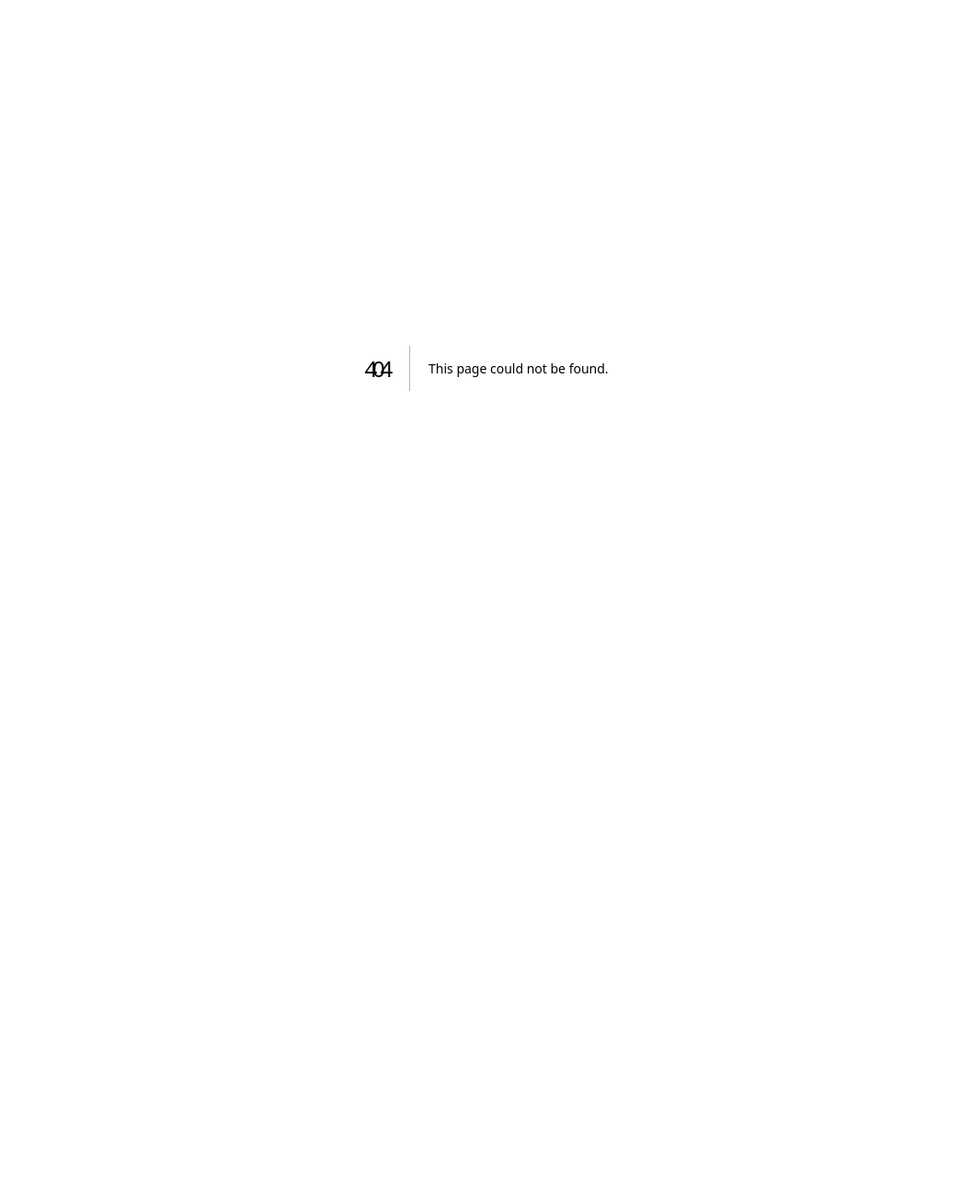
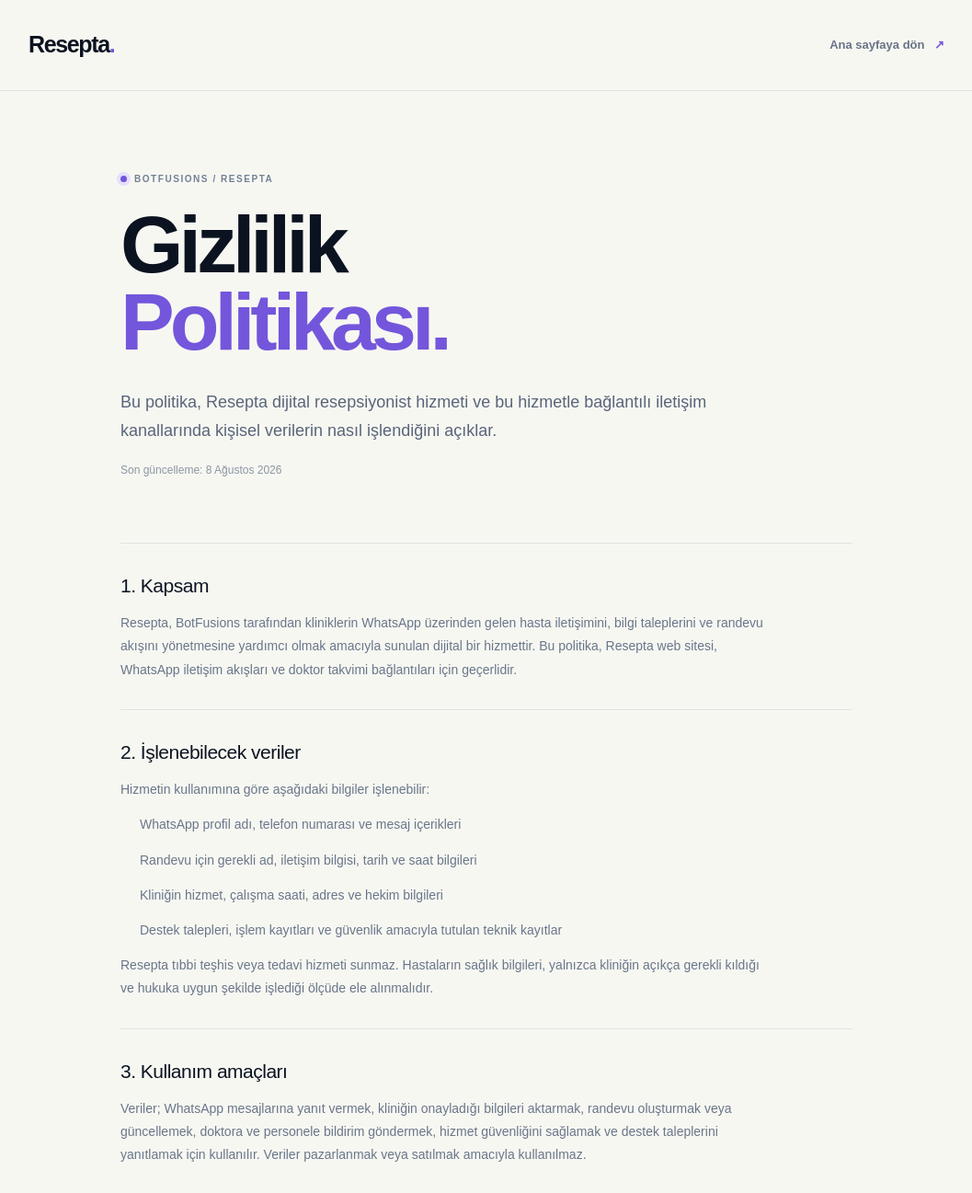
Before and after one commit to botfusions/resepta, a Next.js app: page /gizlilik-politikasi in a window 1280 px wide. Before the commit this address had no page. Shown: the top 1297 px of the page at 92% size, without its empty margins (111-1168 px from the left). Before the commit the page ends 800 px from the top, so only its background shows below. Built offline with nearby package versions, Linux system fonts and the light colour scheme.

Commit message:
Add Resepta privacy policy page

```diff
--- /dev/null
+++ b/app/gizlilik-politikasi/page.tsx
@@ -0,0 +1,37 @@
+import type { Metadata } from "next";
+import Link from "next/link";
+
+export const metadata: Metadata = {
+  title: "Gizlilik Politikası | Resepta",
+  description: "Resepta ve BotFusions hizmetlerinde kişisel verilerin işlenmesine ilişkin gizlilik politikası.",
+  alternates: { canonical: "/gizlilik-politikasi" },
+};
+
+export default function GizlilikPolitikasiPage() {
+  return (
+    <main className="legal-page">
+      <header className="legal-header">
+        <Link className="legal-brand" href="/" aria-label="Resepta ana sayfa">Resepta<span>.</span></Link>
+        <Link className="legal-back" href="/">Ana sayfaya dön <span>↗</span></Link>
+      </header>
+
+      <article className="legal-content">
+        <div className="eyebrow"><span className="eyebrow-dot" /> BOTFUSIONS / RESEPTA</div>
+        <h1>Gizlilik<br /><em>Politikası.</em></h1>
+        <p className="legal-lede">Bu politika, Resepta dijital resepsiyonist hizmeti ve bu hizmetle bağlantılı iletişim kanallarında kişisel verilerin nasıl işlendiğini açıklar.</p>
+        <p className="legal-updated">Son güncelleme: 8 Ağustos 2026</p>
+
+        <div className="legal-sections">
+          <section><h2>1. Kapsam</h2><p>Resepta, BotFusions tarafından kliniklerin WhatsApp üzerinden gelen hasta iletişimini, bilgi taleplerini ve randevu akışını yönetmesine yardımcı olmak amacıyla sunulan dijital bir hizmettir. Bu politika, Resepta web sitesi, WhatsApp iletişim akışları ve doktor takvimi bağlantıları için geçerlidir.</p></section>
+          <section><h2>2. İşlenebilecek veriler</h2><p>Hizmetin kullanımına göre aşağıdaki bilgiler işlenebilir:</p><ul><li>WhatsApp profil adı, telefon numarası ve mesaj içerikleri</li><li>Randevu için gerekli ad, iletişim bilgisi, tarih ve saat bilgileri</li><li>Kliniğin hizmet, çalışma saati, adres ve hekim bilgileri</li><li>Destek talepleri, işlem kayıtları ve güvenlik amacıyla tutulan teknik kayıtlar</li></ul><p>Resepta tıbbi teşhis veya tedavi hizmeti sunmaz. Hastaların sağlık bilgileri, yalnızca kliniğin açıkça gerekli kıldığı ve hukuka uygun şekilde işlediği ölçüde ele alınmalıdır.</p></section>
+          <section><h2>3. Kullanım amaçları</h2><p>Veriler; WhatsApp mesajlarına yanıt vermek, kliniğin onayladığı bilgileri aktarmak, randevu oluşturmak veya güncellemek, doktora ve personele bildirim göndermek, hizmet güvenliğini sağlamak ve destek taleplerini yanıtlamak için kullanılır. Veriler pazarlanmak veya satılmak amacıyla kullanılmaz.</p></section>
+          <section><h2>4. Paylaşım ve hizmet sağlayıcılar</h2><p>Hizmetin çalışması için gerekli olduğu ölçüde veriler; ilgili klinik ve yetkilendirdiği personel, WhatsApp/Meta altyapısı, takvim veya bildirim hizmetleri ve teknik hizmet sağlayıcılarla işlenebilir. Yasal yükümlülük, resmi talep veya güvenlik gerekliliği bulunmadıkça veriler üçüncü kişilere açıklanmaz.</p><p>WhatsApp ve Meta’nın kendi veri işleme uygulamaları ayrıca kendi politikalarına tabidir. Ayrıntılar için <a href="https://www.facebook.com/policy" target="_blank" rel="noreferrer">Meta Gizlilik Politikası</a> incelenebilir.</p></section>
+          <section><h2>5. Saklama ve güvenlik</h2><p>Veriler, hizmetin sunulması için gerekli olan süre boyunca ve ilgili yasal yükümlülükler devam ettiği müddetçe saklanır. Artık gerekli olmayan veriler silinir, anonimleştirilir veya güvenli şekilde erişim dışı bırakılır. Erişimler yetki sınırları içinde tutulur ve teknik güvenlik önlemleri uygulanır.</p><p>Gerçek saklama süreleri; kullanılan WhatsApp, takvim, bildirim ve barındırma servislerinin ayarlarına ve ilgili klinikle yapılan hizmet sözleşmesine göre netleştirilir.</p></section>
+          <section><h2>6. Kliniklerin ve kullanıcıların hakları</h2><p>Klinikler ve ilgili kişiler, yürürlükteki mevzuat kapsamında verilerinin işlenip işlenmediğini öğrenme, bilgi talep etme, yanlış veya eksik bilgilerin düzeltilmesini isteme ve şartları oluştuğunda silinmesini talep etme haklarına sahip olabilir. Talepler, talebin kapsamı ve kimlik doğrulama bilgileriyle birlikte aşağıdaki iletişim adresine iletilebilir.</p></section>
+          <section><h2>7. Veri silme talebi</h2><p>Verilerinizin silinmesini istemek için <Link href="/veri-silme-talebi">Veri Silme Talebi</Link> sayfasındaki adımları izleyebilir veya doğrudan <a href="mailto:info@botfusions.com">info@botfusions.com</a> adresine yazabilirsiniz.</p></section>
+          <section><h2>8. İletişim ve güncellemeler</h2><p>Gizlilik politikasıyla ilgili sorularınız için <a href="mailto:info@botfusions.com">info@botfusions.com</a> adresinden BotFusions’a ulaşabilirsiniz. Hizmetlerimiz veya veri işleme uygulamalarımız değiştiğinde bu sayfa güncellenir.</p></section>
+        </div>
+      </article>
+    </main>
+  );
+}
```
